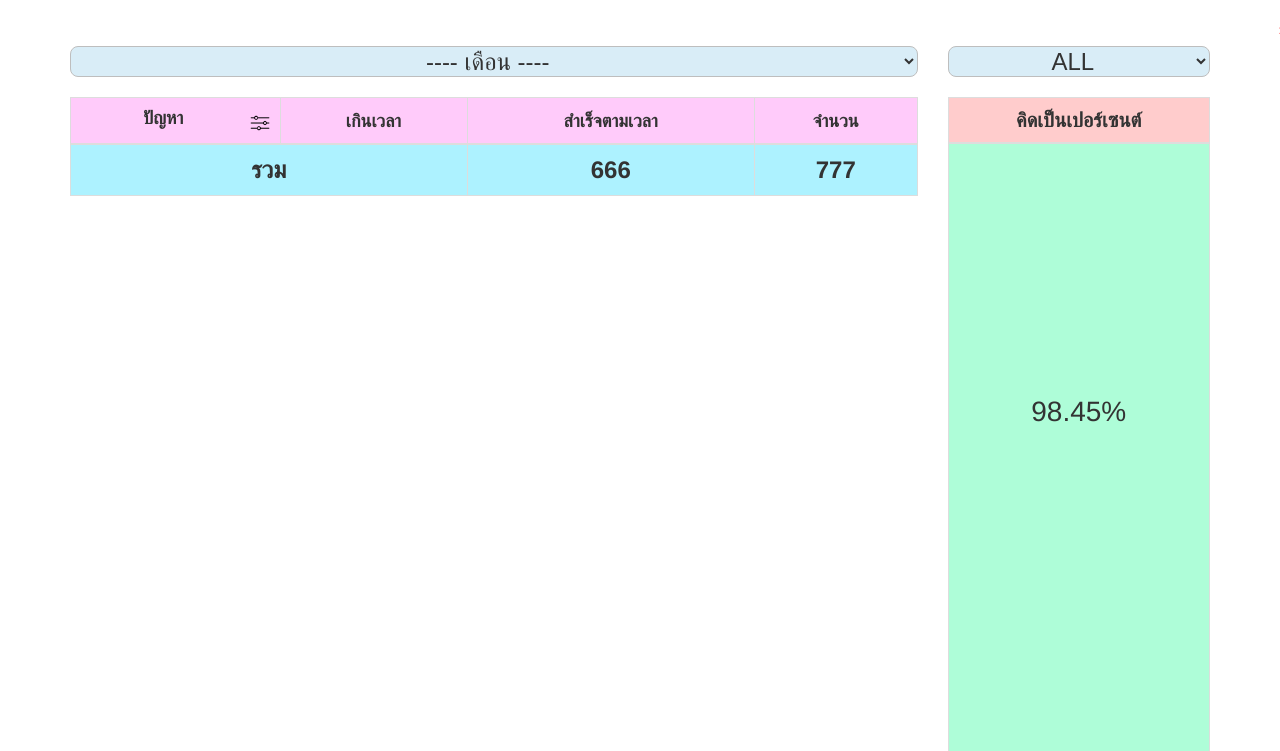
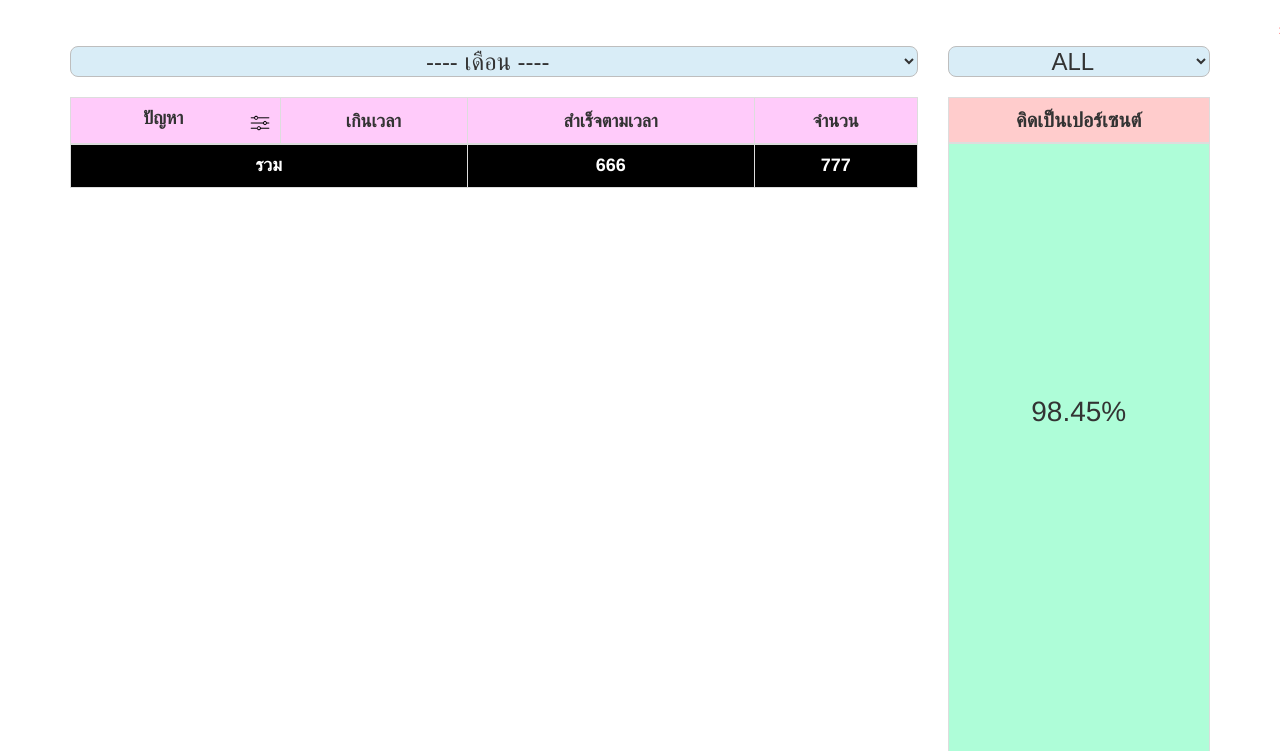
Before and after one commit to Phumipat-thi/KPI_Report, a PHP site: page / in a window 1280 px wide. Shown: the part 72-823 px from the top of the page. Run offline with PHP 8.4, Linux system fonts and the light colour scheme; data that the repository does not hold is empty; some libraries are stand-ins or nearby versions; some web fonts are replaced.

Commit message:
fixcolor1

```diff
--- a/systemKPI/index.php
+++ b/systemKPI/index.php
@@ -247,8 +247,8 @@ $count = mysqli_num_rows($result);
           </tr>
           <?php } ?>
         </tbody>
-        <tbody style="background-color: #adf2ff ;">
-          <tr style="font-size:24px; font-weight: 600; text-align: center;" >
+        <tbody style="background-color:black ; color:white; ">
+          <tr style="font-size:18px; font-weight: 600; text-align: center;" >
             <td colspan="2">รวม</td>
 
             <td>666</td>
```
